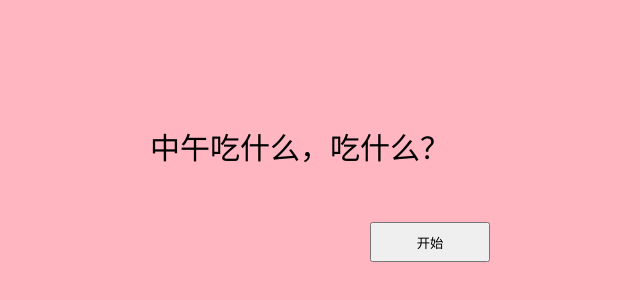
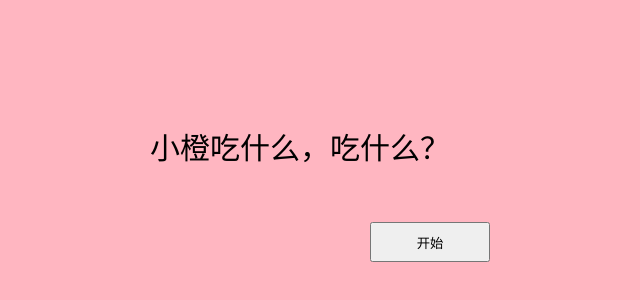
Before and after one commit to lovewen/lovewen.github.io, a plain HTML site: page eat.html in a window 1280 px wide. Shown: the part 216-516 px from the top of the page, 340-980 px from the left. Drawn offline with nearby package versions, Linux system fonts and the light colour scheme.

Commit message:
Update eat.html

```diff
--- a/eat.html
+++ b/eat.html
@@ -20,7 +20,7 @@
   <body>
     <div id="wrapper">
       <h1>
-        中午吃什么，吃什么？
+        小橙吃什么，吃什么？
         <br />
         <br />
         <b style="color: #ff9733" id="what"></b>
```
